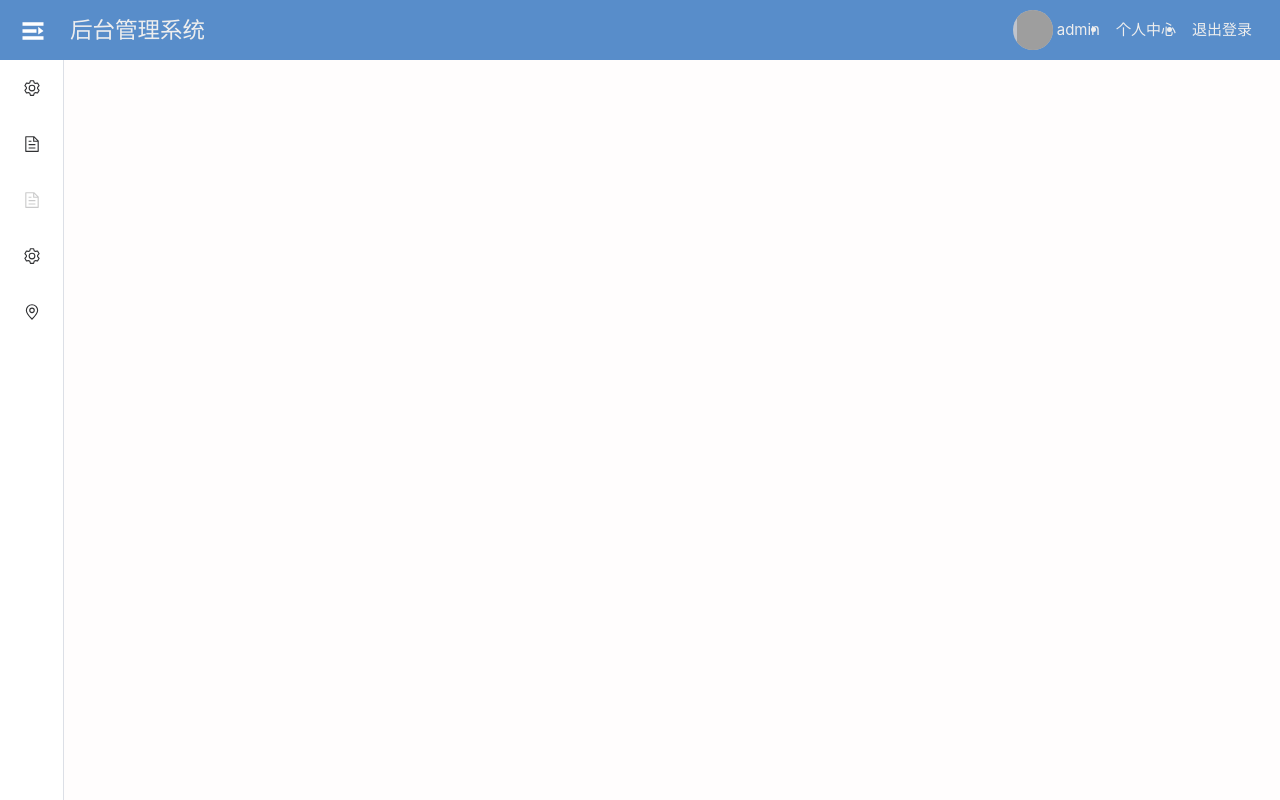
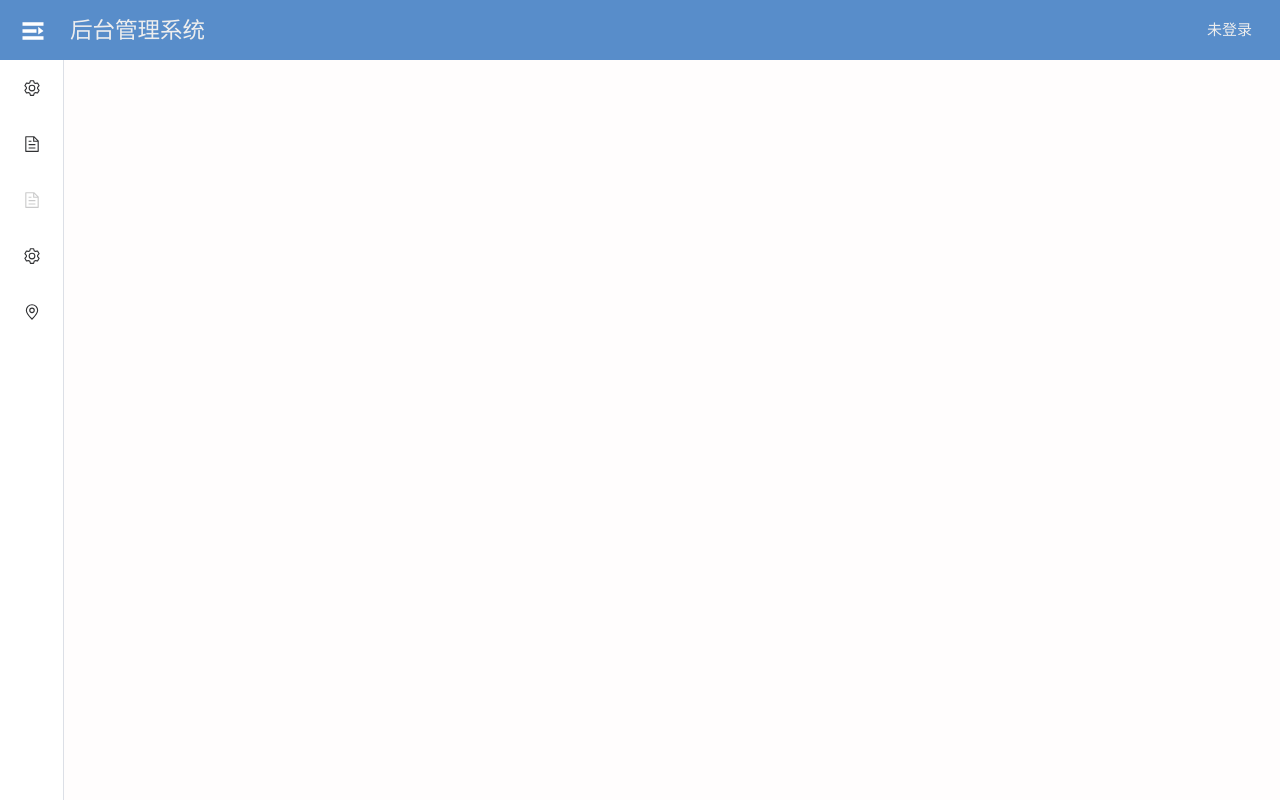
Before and after one commit to TAO233-JPG/db-manager, a Vue app: page /home in a window 1280 px wide. Built offline with nearby package versions, Linux system fonts and the light colour scheme; grey boxes are pictures that could not be loaded.

Commit message:
feat: 添加userStroe

```diff
--- a/src/components/header/HeaderContainer.component.vue
+++ b/src/components/header/HeaderContainer.component.vue
@@ -4,17 +4,22 @@
     <ul class="user-detail">
       <li class="user-name">
         <el-avatar
+          v-if="userStore.isLogin"
           src="https://cube.elemecdn.com/0/88/03b0d39583f48206768a7534e55bcpng.png"
         >
         </el-avatar>
-        <span>admin</span>
+        <span>{{ userStore.name }}</span>
       </li>
-      <li>个人中心</li>
-      <li>退出登录</li>
+      <li v-if="userStore.isLogin">个人中心</li>
+      <li v-if="userStore.isLogin">退出登录</li>
     </ul>
   </header>
 </template>
-<script setup lang="ts"></script>
+<script setup lang="ts">
+import { useUserStore } from "@/stores/user";
+
+const userStore = useUserStore();
+</script>
 <style scoped lang="scss">
 header {
   display: flex;
--- /dev/null
+++ b/src/stores/user.ts
@@ -0,0 +1,31 @@
+import { ref, computed } from "vue";
+import { defineStore } from "pinia";
+import { post_login } from "@/api";
+
+export const useUserStore = defineStore("user", () => {
+  const username = ref("");
+  const password = ref("");
+  const isLogin = ref(false);
+
+  const name = computed(() => {
+    return isLogin.value ? username.value : "未登录";
+  });
+
+  const login = async (_username: string, _password: string) => {
+    try {
+      const result = await post_login({
+        username: _username,
+        password: _password,
+      });
+      username.value = _username;
+      password.value = _password;
+      isLogin.value = true;
+
+      console.log(result, "login-result");
+    } catch (error) {
+      console.log(error);
+    }
+  };
+
+  return { name, isLogin, login };
+});
```
